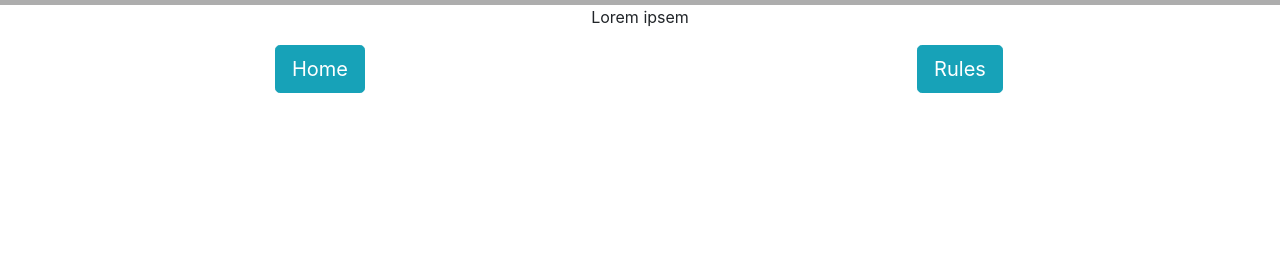
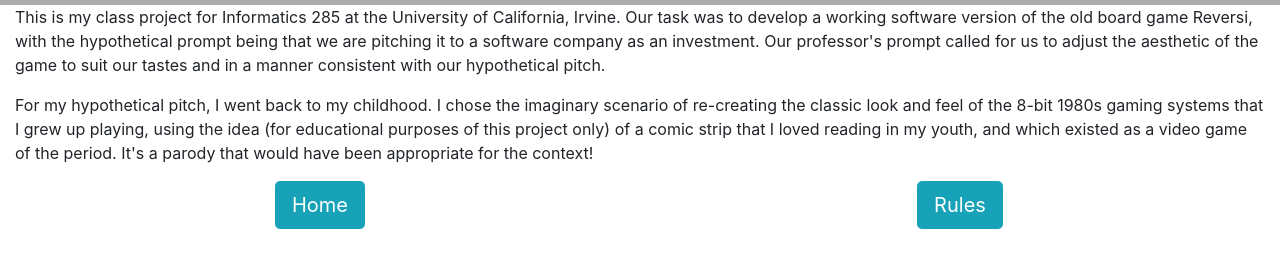
Before and after one commit to JDLEarley/reversi, a website: page public/about.html in a window 1280 px wide. Shown: the part 41-308 px from the top of the page. Drawn offline with nearby package versions, Linux system fonts and the light colour scheme.

Commit message:
This fills in some text on my "about" page so that it's not just lorem ipsem placeholder.

```diff
--- a/public/about.html
+++ b/public/about.html
@@ -25,8 +25,9 @@
         </div>
       </div>
       <div class="row">
-        <div class="col">
-          <p>Lorem ipsem</p>
+        <div class="col text-left">
+          <p>This is my class project for Informatics 285 at the University of California, Irvine. Our task was to develop a working software version of the old board game Reversi, with the hypothetical prompt being that we are pitching it to a software company as an investment. Our professor's prompt called for us to adjust the aesthetic of the game to suit our tastes and in a manner consistent with our hypothetical pitch.</p>
+          <p>For my hypothetical pitch, I went back to my childhood. I chose the imaginary scenario of re-creating the classic look and feel of the 8-bit 1980s gaming systems that I grew up playing, using the idea (for educational purposes of this project only) of a comic strip that I loved reading in my youth, and which existed as a video game of the period. It's a parody that would have been appropriate for the context!</p>
         </div>
       </div>
       <div class="row">
```
